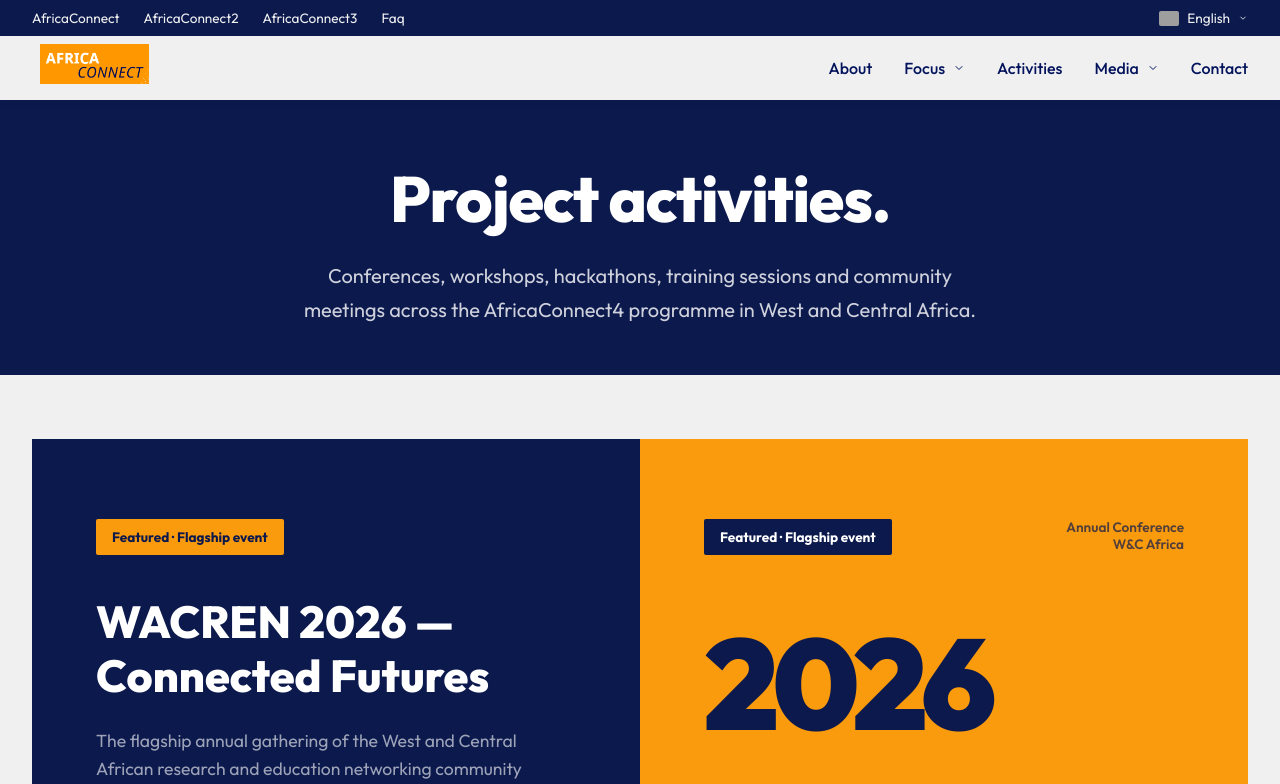
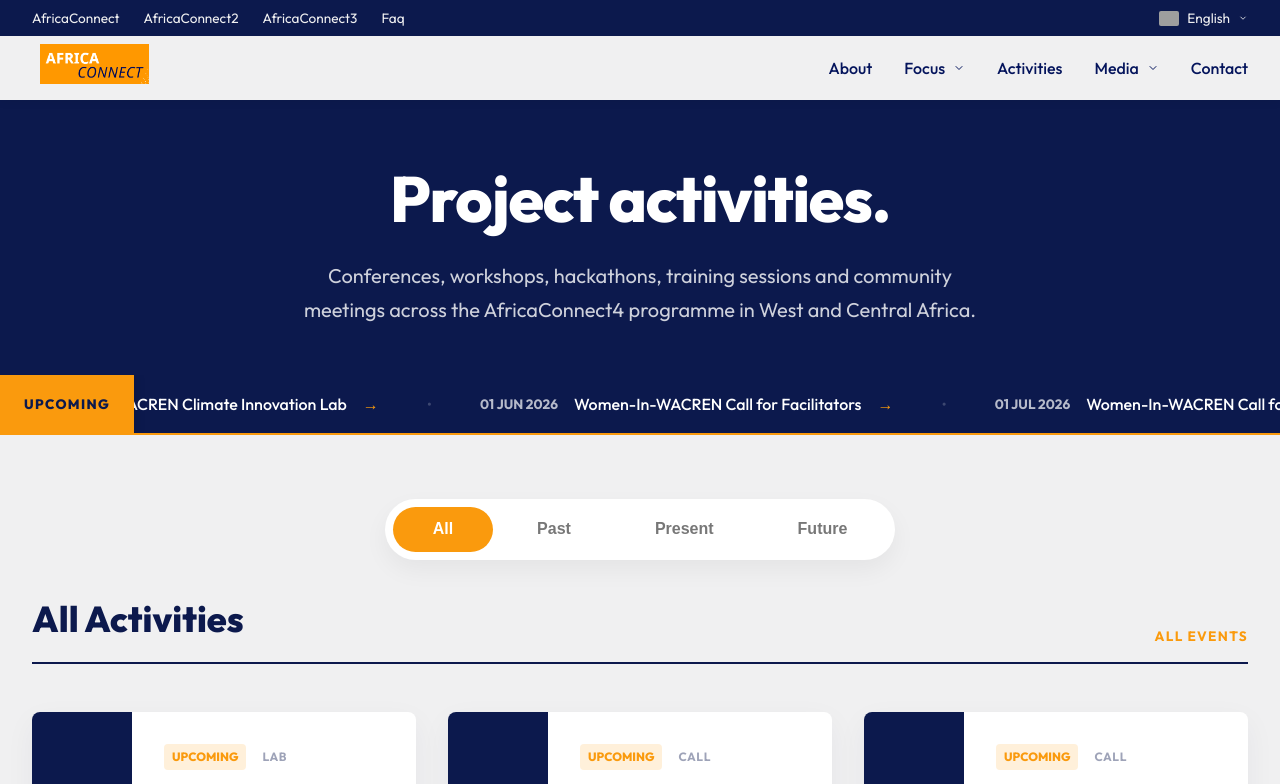
Before and after one commit to rizennews/africaconnect4, a Next.js app: page /activities in a window 1280 px wide. Shown: the top 784 px of the page. Built offline with nearby package versions, Linux system fonts and the light colour scheme; grey boxes are pictures that could not be loaded.

Commit message:
Replace featured activity with upcoming events crawler

```diff
--- a/src/app/activities/page.tsx
+++ b/src/app/activities/page.tsx
@@ -1,5 +1,5 @@
 import PageHero from '@/components/PageHero';
-import FeaturedActivity from '@/components/FeaturedActivity';
+import UpcomingCrawler from '@/components/UpcomingCrawler';
 import ActivitiesToggle from '@/components/ActivitiesToggle';
 import FundingBanner from '@/components/FundingBanner';
 
@@ -11,7 +11,7 @@ export default function ActivitiesPage() {
         description="Conferences, workshops, hackathons, training sessions and community meetings across the AfricaConnect4 programme in West and Central Africa."
       />
 
-      <FeaturedActivity />
+      <UpcomingCrawler />
 
       <ActivitiesToggle />
 
--- a/src/components/ActivitiesToggle.tsx
+++ b/src/components/ActivitiesToggle.tsx
@@ -81,7 +81,7 @@ const pastEvents: EventData[] = [
 
 const presentEvents: EventData[] = [];
 
-const futureEvents: EventData[] = [
+export const futureEvents: EventData[] = [
   {
     status: 'UPCOMING',
     type: 'LAB',
--- /dev/null
+++ b/src/components/UpcomingCrawler.module.css
@@ -0,0 +1,90 @@
+.crawlerWrapper {
+  display: flex;
+  align-items: center;
+  background-color: var(--color-primary-dark);
+  color: white;
+  width: 100%;
+  height: 60px;
+  overflow: hidden;
+  position: relative;
+  border-bottom: 2px solid var(--color-primary-orange);
+}
+
+.crawlerLabel {
+  background-color: var(--color-primary-orange);
+  color: var(--color-primary-dark);
+  font-weight: 800;
+  font-size: 0.85rem;
+  letter-spacing: 0.1em;
+  padding: 0 1.5rem;
+  height: 100%;
+  display: flex;
+  align-items: center;
+  z-index: 2;
+  position: relative;
+  box-shadow: 2px 0 10px rgba(0,0,0,0.1);
+}
+
+.crawlerTrack {
+  flex-grow: 1;
+  overflow: hidden;
+  height: 100%;
+  position: relative;
+}
+
+.crawlerContent {
+  display: flex;
+  align-items: center;
+  height: 100%;
+  width: max-content;
+  animation: scroll 40s linear infinite;
+}
+
+.crawlerContent:hover {
+  animation-play-state: paused;
+}
+
+.crawlerItem {
+  display: flex;
+  align-items: center;
+  gap: 1rem;
+  text-decoration: none;
+  color: white;
+  white-space: nowrap;
+  padding: 0 2rem;
+  transition: color 0.2s;
+}
+
+.crawlerItem:hover {
+  color: var(--color-primary-orange);
+}
+
+.date {
+  font-weight: 700;
+  font-size: 0.85rem;
+  opacity: 0.7;
+}
+
+.title {
+  font-weight: 500;
+  font-size: 1rem;
+}
+
+.arrow {
+  color: var(--color-primary-orange);
+  font-weight: bold;
+}
+
+.separator {
+  color: rgba(255, 255, 255, 0.2);
+  margin: 0 1rem;
+}
+
+@keyframes scroll {
+  0% {
+    transform: translateX(0);
+  }
+  100% {
+    transform: translateX(calc(-33.333%)); /* scrolling one third of the tripled width */
+  }
+}
--- /dev/null
+++ b/src/components/UpcomingCrawler.tsx
@@ -0,0 +1,51 @@
+import React from 'react';
+import styles from './UpcomingCrawler.module.css';
+import { futureEvents } from './ActivitiesToggle';
+
+export default function UpcomingCrawler() {
+  if (!futureEvents || futureEvents.length === 0) return null;
+
+  return (
+    <div className={styles.crawlerWrapper}>
+      <div className={styles.crawlerLabel}>
+        UPCOMING
+      </div>
+      <div className={styles.crawlerTrack}>
+        <div className={styles.crawlerContent}>
+          {futureEvents.map((ev, i) => (
+            <React.Fragment key={i}>
+              <a href={ev.link} target="_blank" rel="noopener noreferrer" className={styles.crawlerItem}>
+                <span className={styles.date}>{ev.day} {ev.month} {ev.year}</span>
+                <span className={styles.title}>{ev.title}</span>
+                <span className={styles.arrow}>→</span>
+              </a>
+              <span className={styles.separator}>•</span>
+            </React.Fragment>
+          ))}
+          {/* Duplicate for infinite seamless scroll */}
+          {futureEvents.map((ev, i) => (
+            <React.Fragment key={`dup-${i}`}>
+              <a href={ev.link} target="_blank" rel="noopener noreferrer" className={styles.crawlerItem}>
+                <span className={styles.date}>{ev.day} {ev.month} {ev.year}</span>
+                <span className={styles.title}>{ev.title}</span>
+                <span className={styles.arrow}>→</span>
+              </a>
+              <span className={styles.separator}>•</span>
+            </React.Fragment>
+          ))}
+          {/* Third copy to ensure enough width for large screens */}
+          {futureEvents.map((ev, i) => (
+            <React.Fragment key={`dup2-${i}`}>
+              <a href={ev.link} target="_blank" rel="noopener noreferrer" className={styles.crawlerItem}>
+                <span className={styles.date}>{ev.day} {ev.month} {ev.year}</span>
+                <span className={styles.title}>{ev.title}</span>
+                <span className={styles.arrow}>→</span>
+              </a>
+              <span className={styles.separator}>•</span>
+            </React.Fragment>
+          ))}
+        </div>
+      </div>
+    </div>
+  );
+}
```
